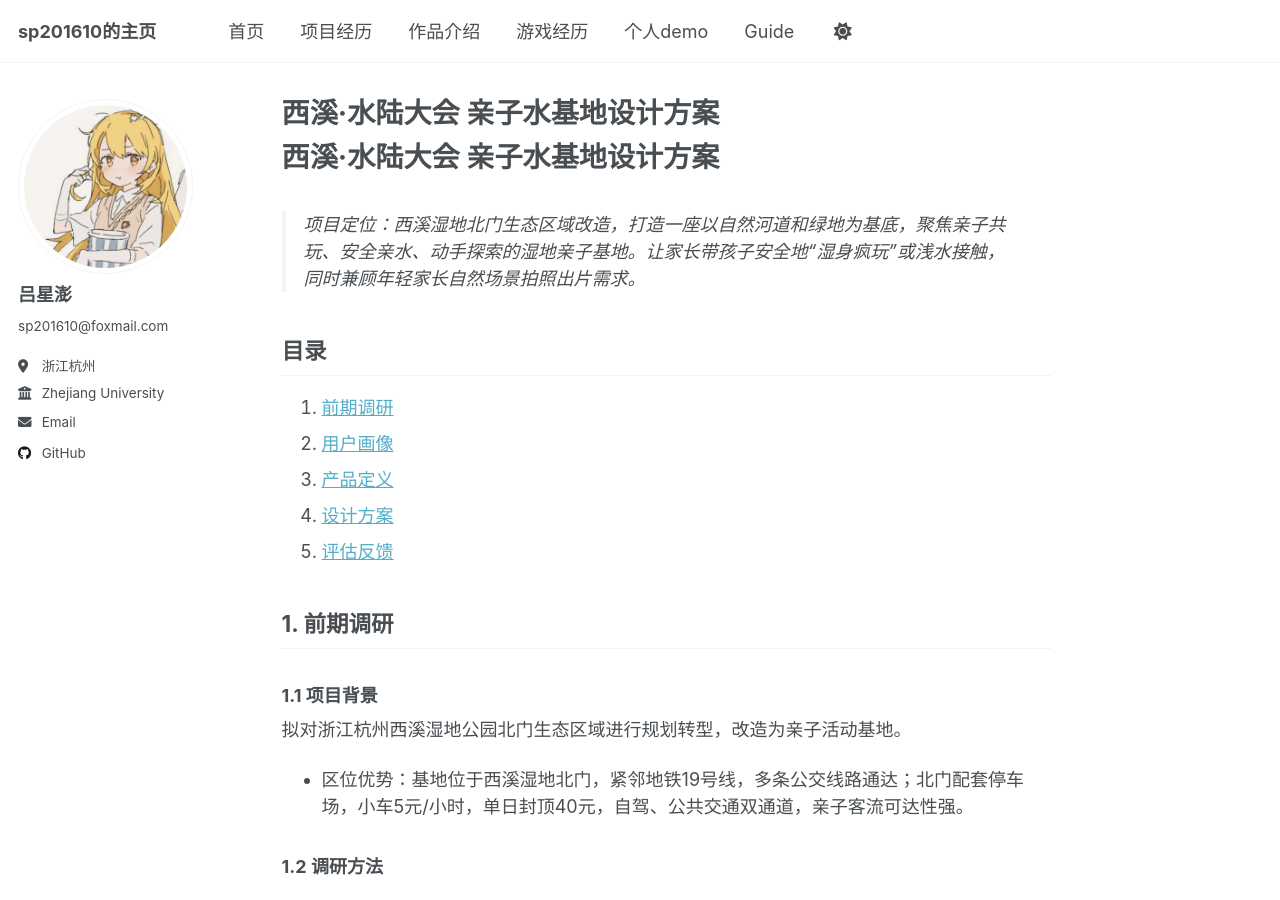
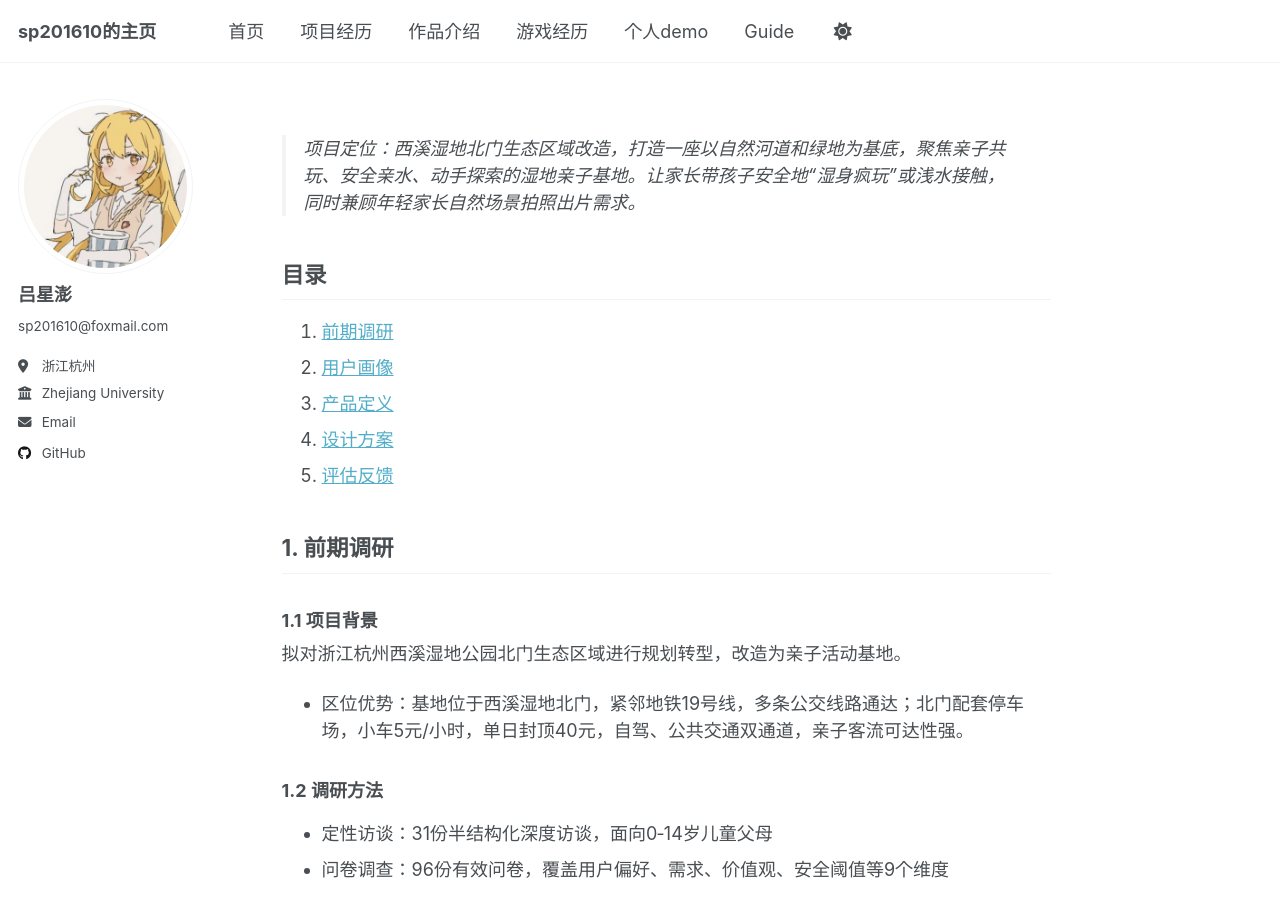
Before and after one commit to sp201610/sp201610.github.io, a Jekyll site: the page built from _pages/works/xixi.md, in a window 1280 px wide and 900 px high. Built offline with Jekyll 4.4.1, drawn with Linux system fonts in a browser that asks for light colours; our own code applies the rules of GitHub Pages for plain Markdown files.

Commit message:
Update xixi.md

```diff
--- a/_pages/works/xixi.md
+++ b/_pages/works/xixi.md
@@ -1,5 +1,4 @@
 
-# 西溪·水陆大会 亲子水基地设计方案
 > 项目定位：西溪湿地北门生态区域改造，打造一座以自然河道和绿地为基底，聚焦亲子共玩、安全亲水、动手探索的湿地亲子基地。让家长带孩子安全地“湿身疯玩”或浅水接触，同时兼顾年轻家长自然场景拍照出片需求。
 
 ## 目录
```
